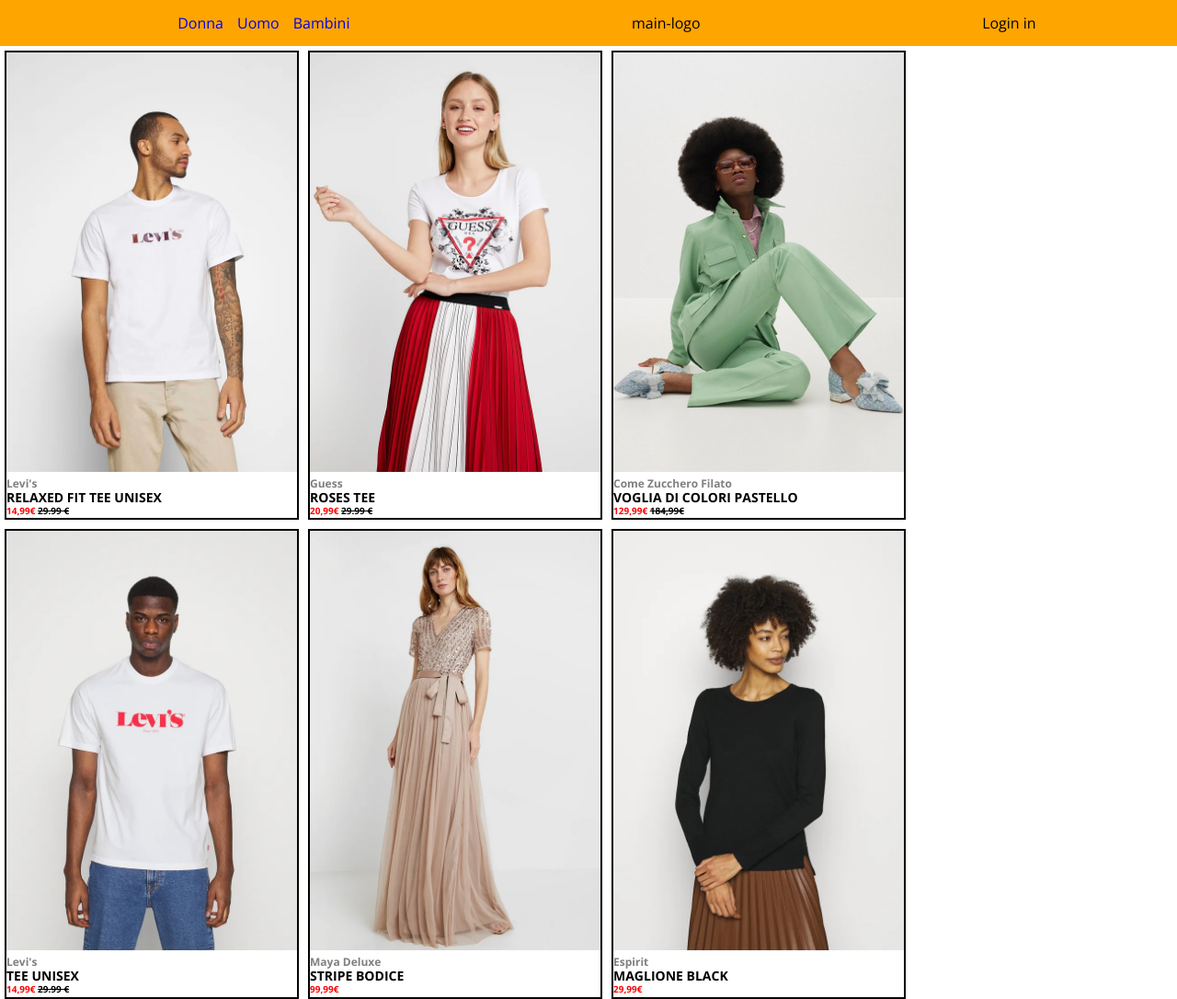
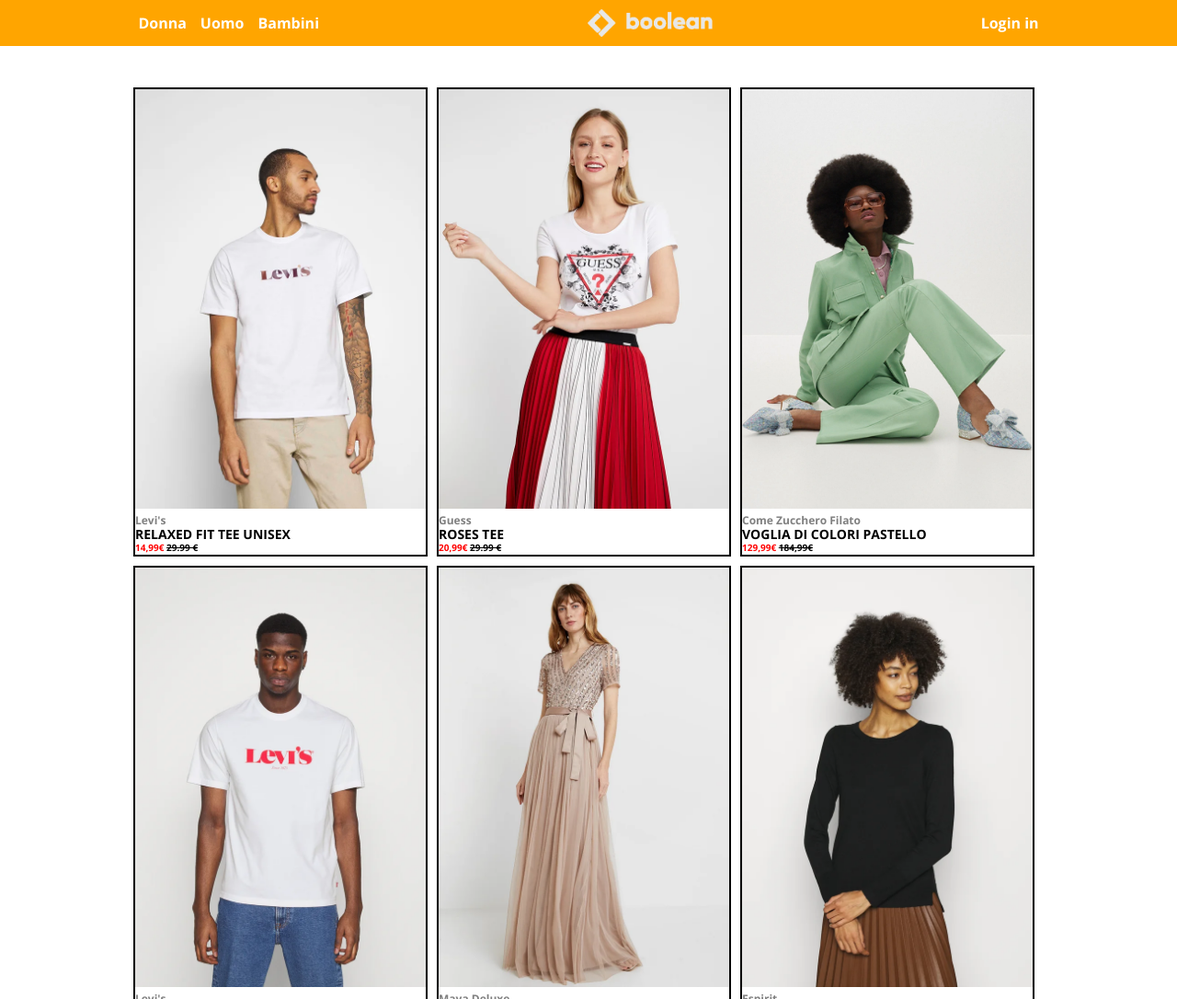
Before and after one commit to AndreaPotenza3/html-css-boolando, a plain HTML site: page index.html in a window 1280 px wide. Shown: the top 1086 px of the page at 92% size. Drawn offline with nearby package versions, Linux system fonts and the light colour scheme.

Commit message:
sistemato layout

```diff
--- a/css/app.css
+++ b/css/app.css
@@ -14,10 +14,12 @@ html{
 
 ul, ol {
     list-style: none;
+    padding: 0;
 }
 
 a {
     text-decoration: none;
+    color: black;
 }
 
 body {
@@ -27,8 +29,8 @@ body {
 /* LAYOUT */
 
 .container {
-    max-width: 1300px;
-    max-height: 1000px;
+    max-width: 1000px;
+    min-height: 1000px;
 }
 
 .row {
@@ -37,7 +39,7 @@ body {
 }
 
 .col-33 {
-    width: calc(100% / 4);
+    width: 32%;
     margin: 5px;
 
 }
@@ -57,6 +59,12 @@ body {
     display: flex;
     gap: 15px;
     align-items: center;
+    color: white;
+}
+
+.list li{
+    color: white;
+    font-weight: bold;
 }
 
 .navbar .container,.row{
@@ -67,13 +75,33 @@ body {
     align-items: center;
 }
 
+.main-logo img{
+    width: 20%;
+}
+
+.main-logo{
+    display: flex;
+    justify-content: center;
+}
+
+.navbar a{
+    color: white;
+    font-weight: bold;
+}
+
+
 /* MAIN CONTENT */
+
+.main-content{
+    position: relative;
+}
 
 .main-content .row{
 margin: auto;
+padding-top: 40px;
 }
 
-img {
+.model {
     width: 100%;
     height: 90%;
     object-fit: cover;
--- a/index.html
+++ b/index.html
@@ -19,10 +19,10 @@
                         </ul>
                     </div>
                     <div class="main-logo">
-                        main-logo
+                        <img src="./img/boolean-logo.png" alt="">
                     </div>
                     <div class="login">
-                        Login in
+                        <a href="">Login in</a>
                     </div>
 
                 </div>
@@ -34,7 +34,7 @@
             <div class="container">
                 <div class="row">
                     <div class="col-33 debug">
-                        <img src="./img/1.webp" alt="">
+                        <img class="model"src="./img/1.webp" alt="">
                         <div>
                             <p class="marca">Levi's</p>
                             <p class="description"><strong>RELAXED FIT TEE UNISEX</strong></p>
@@ -43,7 +43,7 @@
 
                     </div>
                     <div class="col-33 debug">
-                        <img src="./img/2.webp" alt="">
+                        <img class="model"src="./img/2.webp" alt="">
                         <div>
                             <p class="marca">Guess</p>
                             <p class="description"><strong>ROSES TEE</strong></p>
@@ -51,7 +51,7 @@
                         </div>
                     </div>
                     <div class="col-33 debug">
-                        <img src="./img/3.webp" alt="">
+                        <img class="model"src="./img/3.webp" alt="">
                         <div>
                             <p class="marca">Come Zucchero Filato</p>
                             <p class="description"><strong>VOGLIA DI COLORI PASTELLO</strong></p>
@@ -59,7 +59,7 @@
                         </div>
                     </div>
                     <div class="col-33 debug">
-                        <img src="./img/4.webp" alt="">
+                        <img class="model"src="./img/4.webp" alt="">
                         <div>
                             <p class="marca">Levi's</p>
                             <p class="description"><strong>TEE UNISEX</strong></p>
@@ -67,7 +67,7 @@
                         </div>
                     </div>
                     <div class="col-33 debug">
-                        <img src="./img/5.webp" alt="">
+                        <img class="model"src="./img/5.webp" alt="">
                         <div>
                             <p class="marca">Maya Deluxe</p>
                             <p class="description"><strong>STRIPE BODICE</strong></p>
@@ -75,7 +75,7 @@
                         </div>
                     </div>
                     <div class="col-33 debug">
-                        <img src="./img/6.webp" alt="">
+                        <img class="model"src="./img/6.webp" alt="">
                         <div>
                             <p class="marca">Espirit</p>
                             <p class="description"><strong>MAGLIONE BLACK</strong></p>
```
